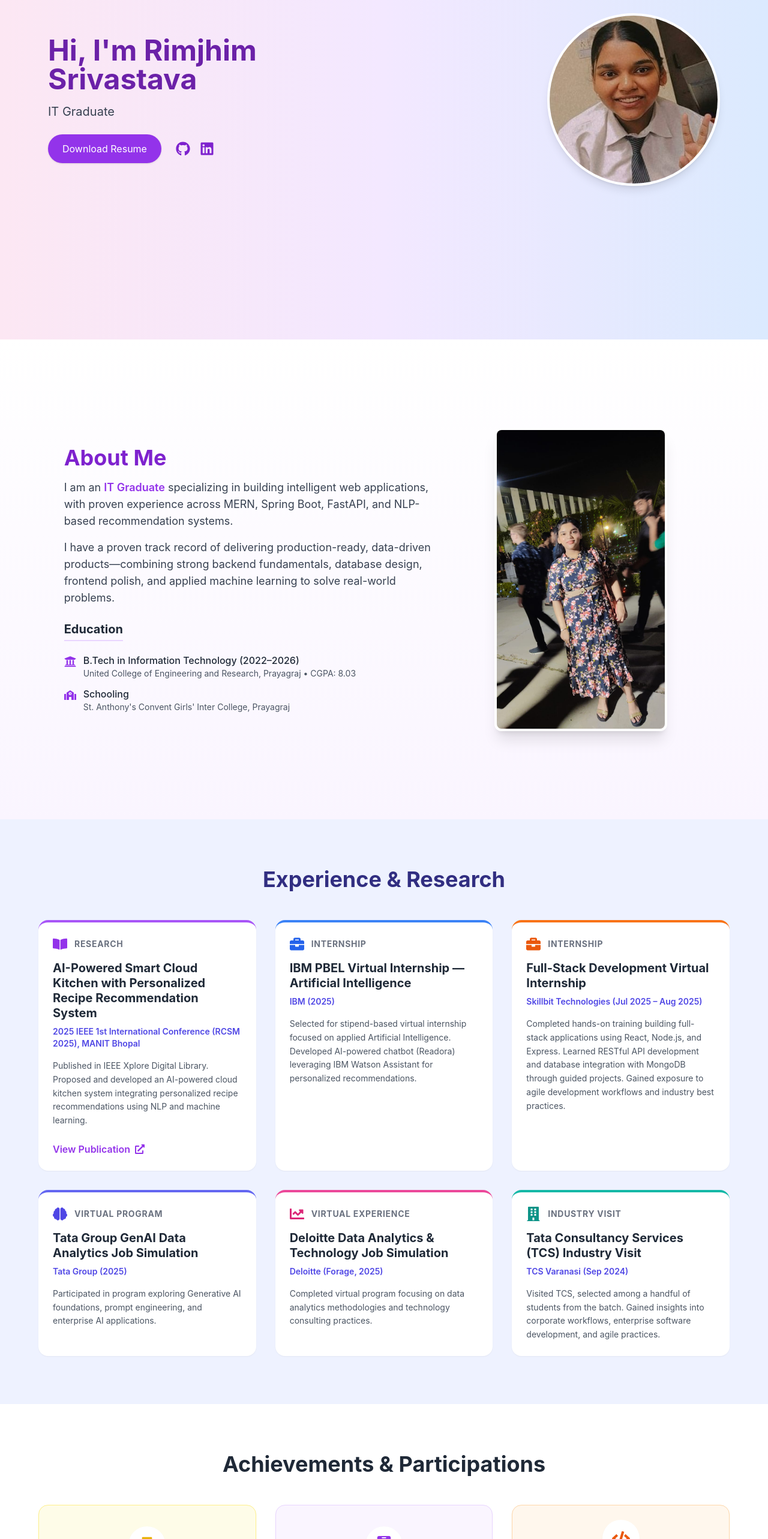
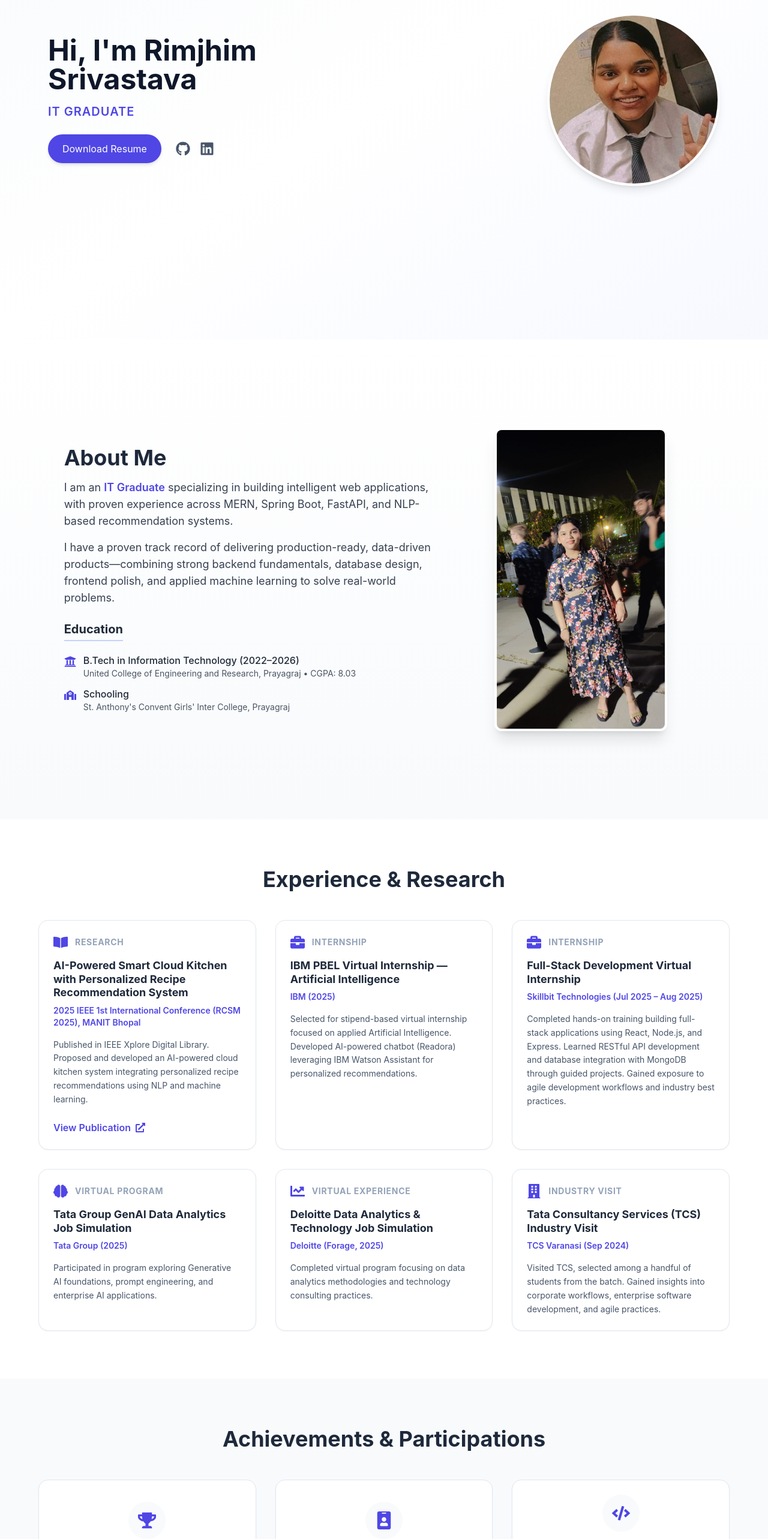
Before and after one commit to Rimjhim117/rimjhim_portfolio, a React (Create React App) app in the folder frontend/: page / in a window 1280 px wide. Shown: the part 234-2800 px from the top of the page at 60% size. Built offline with nearby package versions, Linux system fonts and the light colour scheme.

Commit message:
Refactor portfolio to a professional, cohesive slate/indigo design; remove 3D references and childish rainbow card styling

```diff
--- a/frontend/src/components/About.jsx
+++ b/frontend/src/components/About.jsx
@@ -6,7 +6,7 @@ export default function About() {
   return (
     <section
       id="about"
-      className="min-h-screen px-6 py-20 bg-gradient-to-b from-white to-purple-50 flex flex-col md:flex-row items-center justify-center gap-10"
+      className="min-h-screen px-6 py-20 bg-gradient-to-b from-white to-slate-50 flex flex-col md:flex-row items-center justify-center gap-10"
     >
       {/* Text Content */}
       <motion.div
@@ -16,9 +16,9 @@ export default function About() {
         transition={{ duration: 0.8 }}
         className="md:w-1/2 text-center md:text-left"
       >
-        <h2 className="text-4xl font-bold text-purple-700 mb-4">About Me</h2>
+        <h2 className="text-4xl font-bold text-slate-800 mb-4">About Me</h2>
         <p className="text-gray-700 text-lg leading-7 mb-4">
-          I am an <span className="font-semibold text-purple-600">IT Graduate</span> specializing in building intelligent web applications, with proven experience across MERN, Spring Boot, FastAPI, and NLP-based recommendation systems.
+          I am an <span className="font-semibold text-indigo-600">IT Graduate</span> specializing in building intelligent web applications, with proven experience across MERN, Spring Boot, FastAPI, and NLP-based recommendation systems.
         </p>
         <p className="text-gray-700 text-lg leading-7 mb-6">
           I have a proven track record of delivering production-ready, data-driven products—combining strong backend fundamentals, database design, frontend polish, and applied machine learning to solve real-world problems.
@@ -27,17 +27,17 @@ export default function About() {
         <div className="space-y-6">
           {/* Education Section */}
           <div>
-            <h3 className="text-xl font-bold text-gray-800 mb-3 border-b-2 border-purple-200 inline-block pb-1">Education</h3>
+            <h3 className="text-xl font-bold text-gray-800 mb-3 border-b-2 border-indigo-200 inline-block pb-1">Education</h3>
             <div className="space-y-3 mt-2">
               <div className="flex items-start gap-3">
-                <FaUniversity className="text-purple-600 text-xl mt-1 min-w-[20px]" />
+                <FaUniversity className="text-indigo-600 text-xl mt-1 min-w-[20px]" />
                 <div>
                   <p className="text-base text-gray-800 font-medium">B.Tech in Information Technology (2022–2026)</p>
                   <p className="text-sm text-gray-600">United College of Engineering and Research, Prayagraj • CGPA: 8.03</p>
                 </div>
               </div>
               <div className="flex items-start gap-3">
-                <FaSchool className="text-purple-600 text-xl mt-1 min-w-[20px]" />
+                <FaSchool className="text-indigo-600 text-xl mt-1 min-w-[20px]" />
                 <div>
                   <p className="text-base text-gray-800 font-medium">Schooling</p>
                   <p className="text-sm text-gray-600">St. Anthony's Convent Girls' Inter College, Prayagraj</p>
--- a/frontend/src/components/Achievements.jsx
+++ b/frontend/src/components/Achievements.jsx
@@ -7,61 +7,53 @@ export default function Achievements() {
     {
       title: "1st Position at Technovanza 2026",
       issuer: "CS/AIML Dept (AI-Powered Smart Cloud Kitchen)",
-      icon: <FaTrophy className="text-yellow-500 text-3xl" />,
-      color: "border-yellow-200 bg-yellow-50",
+      icon: <FaTrophy className="text-indigo-600 text-3xl" />,
     },
     {
       title: "IEEE Published Researcher",
       issuer: "IEEE Xplore Digital Library — RCSM 2025, MANIT Bhopal",
-      icon: <FaIdBadge className="text-purple-600 text-3xl" />,
-      color: "border-purple-200 bg-purple-50",
+      icon: <FaIdBadge className="text-indigo-600 text-3xl" />,
     },
     {
       title: "Solved 230+ GFG & 126 LeetCode Problems",
       issuer: "GeeksforGeeks (Institute Rank 58) & LeetCode (17 Hard)",
-      icon: <FaCode className="text-orange-600 text-3xl" />,
-      color: "border-orange-200 bg-orange-50",
+      icon: <FaCode className="text-indigo-600 text-3xl" />,
     },
     {
       title: "Project Lead - AI Cloud Kitchen",
       issuer: "Led a team of 2 across full-stack & ML integration",
-      icon: <FaUsers className="text-blue-600 text-3xl" />,
-      color: "border-blue-200 bg-blue-50",
+      icon: <FaUsers className="text-indigo-600 text-3xl" />,
     },
     {
       title: "UHACK 4.0 — Team DeepThink Labs",
       issuer: "UGI, in association with IEEE, Google Developer Groups & IIC",
       icon: <FaLaptopCode className="text-indigo-600 text-3xl" />,
-      color: "border-indigo-200 bg-indigo-50",
     },
     {
       title: "Smart India Hackathon (SIH) 2025",
       issuer: "Government of India Initiative",
-      icon: <FaLaptopCode className="text-green-600 text-3xl" />,
-      color: "border-green-200 bg-green-50",
+      icon: <FaLaptopCode className="text-indigo-600 text-3xl" />,
     },
     {
       title: "HackDiwas 2.0 Participation",
       issuer: "United Group of Institutions",
-      icon: <FaIdBadge className="text-pink-600 text-3xl" />,
-      color: "border-pink-200 bg-pink-50",
+      icon: <FaIdBadge className="text-indigo-600 text-3xl" />,
     },
     {
       title: "TCS Industry Visit",
       issuer: "Selected among a handful of students — TCS Varanasi, Sep 2024",
-      icon: <FaUsers className="text-teal-600 text-3xl" />,
-      color: "border-teal-200 bg-teal-50",
+      icon: <FaUsers className="text-indigo-600 text-3xl" />,
     },
   ];
 
   return (
-    <section id="achievements" className="min-h-[50vh] px-6 py-20 bg-white flex flex-col items-center justify-center">
+    <section id="achievements" className="min-h-[50vh] px-6 py-20 bg-slate-50 flex flex-col items-center justify-center">
       <motion.h2
         initial={{ opacity: 0 }}
         whileInView={{ opacity: 1 }}
         viewport={{ once: true }}
         transition={{ duration: 0.8 }}
-        className="text-4xl font-bold text-gray-800 mb-12 text-center"
+        className="text-4xl font-bold text-slate-800 mb-12 text-center"
       >
         Achievements & Participations
       </motion.h2>
@@ -74,13 +66,13 @@ export default function Achievements() {
             whileInView={{ opacity: 1 }}
             viewport={{ once: true }}
             transition={{ duration: 0.5, delay: (index % 3) * 0.1 }}
-            className={`p-6 rounded-2xl shadow-sm border ${ach.color} hover:shadow-lg transition-all duration-300 flex flex-col justify-center items-center text-center`}
+            className="p-6 rounded-2xl shadow-sm bg-white border border-slate-200 hover:border-indigo-500 hover:shadow-lg transition-all duration-300 flex flex-col justify-center items-center text-center"
           >
-            <div className="mb-4 bg-white p-4 rounded-full shadow-sm">
+            <div className="mb-4 bg-slate-50 p-4 rounded-full">
               {ach.icon}
             </div>
-            <h3 className="text-lg font-bold text-gray-800 leading-tight mb-2">{ach.title}</h3>
-            <p className="text-sm font-medium text-gray-600">{ach.issuer}</p>
+            <h3 className="text-lg font-bold text-slate-800 leading-tight mb-2">{ach.title}</h3>
+            <p className="text-sm font-medium text-slate-500">{ach.issuer}</p>
           </motion.div>
         ))}
       </div>
--- a/frontend/src/components/Intro.jsx
+++ b/frontend/src/components/Intro.jsx
@@ -4,33 +4,33 @@ import { motion } from "framer-motion";
 
 export default function Intro() {
   return (
-    <section className="min-h-screen flex flex-col md:flex-row items-center justify-center px-6 md:px-20 gap-10 bg-gradient-to-r from-pink-100 via-purple-100 to-blue-100">
+    <section className="min-h-screen flex flex-col md:flex-row items-center justify-center px-6 md:px-20 gap-10 bg-gradient-to-br from-slate-50 via-white to-indigo-50/50">
       <motion.div
         initial={{ opacity: 0 }}
         animate={{ opacity: 1 }}
         transition={{ duration: 0.8 }}
         className="flex-1 text-center md:text-left"
       >
-        <h1 className="text-4xl sm:text-5xl font-bold text-purple-800 mb-4">
+        <h1 className="text-4xl sm:text-5xl font-bold text-slate-900 mb-4">
           Hi, I'm Rimjhim Srivastava
         </h1>
-        <p className="text-lg sm:text-xl text-gray-700 mb-6">
+        <p className="text-lg sm:text-xl text-indigo-600 font-semibold uppercase tracking-wider mb-6">
           IT Graduate
         </p>
         <div className="flex flex-col sm:flex-row sm:items-center gap-4 sm:gap-6">
           <a
             href="/Rimjhim_Resume.pdf"
             download
-            className="bg-purple-600 text-white px-6 py-3 rounded-full hover:bg-purple-700 transition duration-300 shadow"
+            className="bg-indigo-600 text-white px-6 py-3 rounded-full hover:bg-indigo-700 transition duration-300 shadow-md hover:shadow-lg"
           >
             Download Resume
           </a>
-          <div className="flex gap-4 justify-center sm:justify-start text-purple-700 text-2xl">
+          <div className="flex gap-4 justify-center sm:justify-start text-slate-600 text-2xl">
             <a
               href="https://github.com/Rimjhim117"
               target="_blank"
               rel="noreferrer"
-              className="hover:text-purple-900"
+              className="hover:text-indigo-600 transition duration-300"
             >
               <FaGithub />
             </a>
@@ -38,7 +38,7 @@ export default function Intro() {
               href="https://www.linkedin.com/in/rimjhim-srivastava-52769032b"
               target="_blank"
               rel="noreferrer"
-              className="hover:text-purple-900"
+              className="hover:text-indigo-600 transition duration-300"
             >
               <FaLinkedin />
             </a>
--- a/frontend/src/components/Projects.jsx
+++ b/frontend/src/components/Projects.jsx
@@ -20,8 +20,8 @@ export default function Projects() {
     },
     {
       title: "Readora - AI Book Recommendation Chatbot",
-      description: "Architected a premium full-stack book recommendation chatbot using React and Express. Integrated IBM Watson Web Chat with client-side event hooks to dynamically query REST API recommendation endpoints. Implemented a custom quote-safe CSV database parser and premium UI styled with responsive, pure CSS 3D physical book card animations.",
-      tech: ["React.js", "Node.js", "Express.js", "IBM Watson", "CSS 3D", "REST APIs"],
+      description: "Architected a premium full-stack book recommendation chatbot using React and Express. Integrated IBM Watson Web Chat with client-side event hooks to dynamically query REST API recommendation endpoints. Implemented a custom quote-safe CSV database parser and a highly responsive, clean user interface.",
+      tech: ["React.js", "Node.js", "Express.js", "IBM Watson", "CSS3", "REST APIs"],
       github: "https://github.com/Rimjhim117/readora_chatbot",
       demo: "https://readora-chatbot.onrender.com"
     },
@@ -59,8 +59,8 @@ export default function Projects() {
     }
   ];
   return (
-    <section id="projects" className="min-h-screen px-6 py-20 bg-white text-center">
-      <h2 className="text-4xl font-bold text-purple-700 mb-12">Projects</h2>
+    <section id="projects" className="min-h-screen px-6 py-20 bg-slate-50 text-center">
+      <h2 className="text-4xl font-bold text-slate-800 mb-12">Projects</h2>
       <div className="max-w-6xl mx-auto grid grid-cols-1 sm:grid-cols-2 lg:grid-cols-3 gap-10">
 
         {projects.map((project, index) => (
@@ -70,10 +70,10 @@ export default function Projects() {
             viewport={{ once: true }}
             transition={{ duration: 0.5, delay: index * 0.1 }}
             key={project.title}
-            className="bg-purple-50 hover:bg-purple-100 p-6 rounded-xl shadow-md hover:shadow-xl transition border border-purple-200 text-left flex flex-col"
+            className="bg-white hover:bg-slate-50/50 p-6 rounded-xl shadow-md hover:shadow-xl transition border border-slate-200 text-left flex flex-col"
           >
             <div className="flex justify-between items-center mb-3">
-              <h3 className="text-xl font-semibold text-purple-700">
+              <h3 className="text-xl font-semibold text-slate-800">
                 {project.title}
               </h3>
               <div className="flex gap-3">
@@ -82,7 +82,7 @@ export default function Projects() {
                     href={project.demo}
                     target="_blank"
                     rel="noreferrer"
-                    className="text-purple-700 hover:text-purple-900"
+                    className="text-indigo-600 hover:text-indigo-800"
                   >
                     <FaExternalLinkAlt size={20} />
                   </a>
@@ -92,19 +92,19 @@ export default function Projects() {
                     href={project.github}
                     target="_blank"
                     rel="noreferrer"
-                    className="text-purple-700 hover:text-purple-900"
+                    className="text-indigo-600 hover:text-indigo-800"
                   >
                     <FaGithub size={24} />
                   </a>
                 )}
               </div>
             </div>
-            <p className="text-gray-600 mb-3">{project.description}</p>
-            <div className="flex flex-wrap gap-2 mt-4">
+            <p className="text-gray-600 mb-3 text-sm leading-relaxed">{project.description}</p>
+            <div className="flex flex-wrap gap-2 mt-auto pt-4">
               {project.tech.map((techItem) => (
                 <span
                   key={techItem}
-                  className="text-sm bg-purple-100 text-purple-700 px-2 py-1 rounded-full"
+                  className="text-xs bg-slate-100 text-slate-700 px-3 py-1 rounded-full font-medium"
                 >
                   {techItem}
                 </span>
--- a/frontend/src/components/ResearchAndIndustry.jsx
+++ b/frontend/src/components/ResearchAndIndustry.jsx
@@ -8,26 +8,23 @@ export default function ExperienceAndResearch() {
       type: "Research",
       title: "AI-Powered Smart Cloud Kitchen with Personalized Recipe Recommendation System",
       issuer: "2025 IEEE 1st International Conference (RCSM 2025), MANIT Bhopal",
-      icon: <FaBookOpen className="text-purple-600 text-2xl" />,
+      icon: <FaBookOpen className="text-indigo-600 text-2xl" />,
       desc: "Published in IEEE Xplore Digital Library. Proposed and developed an AI-powered cloud kitchen system integrating personalized recipe recommendations using NLP and machine learning.",
       link: "https://ieeexplore.ieee.org/document/11506842",
-      borderColor: "border-purple-500",
     },
     {
       type: "Internship",
       title: "IBM PBEL Virtual Internship — Artificial Intelligence",
       issuer: "IBM (2025)",
-      icon: <FaBriefcase className="text-blue-600 text-2xl" />,
+      icon: <FaBriefcase className="text-indigo-600 text-2xl" />,
       desc: "Selected for stipend-based virtual internship focused on applied Artificial Intelligence. Developed AI-powered chatbot (Readora) leveraging IBM Watson Assistant for personalized recommendations.",
-      borderColor: "border-blue-500",
     },
     {
       type: "Internship",
       title: "Full-Stack Development Virtual Internship",
       issuer: "Skillbit Technologies (Jul 2025 – Aug 2025)",
-      icon: <FaBriefcase className="text-orange-600 text-2xl" />,
+      icon: <FaBriefcase className="text-indigo-600 text-2xl" />,
       desc: "Completed hands-on training building full-stack applications using React, Node.js, and Express. Learned RESTful API development and database integration with MongoDB through guided projects. Gained exposure to agile development workflows and industry best practices.",
-      borderColor: "border-orange-500",
     },
     {
       type: "Virtual Program",
@@ -35,34 +32,31 @@ export default function ExperienceAndResearch() {
       issuer: "Tata Group (2025)",
       icon: <FaBrain className="text-indigo-600 text-2xl" />,
       desc: "Participated in program exploring Generative AI foundations, prompt engineering, and enterprise AI applications.",
-      borderColor: "border-indigo-500",
     },
     {
       type: "Virtual Experience",
       title: "Deloitte Data Analytics & Technology Job Simulation",
       issuer: "Deloitte (Forage, 2025)",
-      icon: <FaChartLine className="text-pink-600 text-2xl" />,
+      icon: <FaChartLine className="text-indigo-600 text-2xl" />,
       desc: "Completed virtual program focusing on data analytics methodologies and technology consulting practices.",
-      borderColor: "border-pink-500",
     },
     {
       type: "Industry Visit",
       title: "Tata Consultancy Services (TCS) Industry Visit",
       issuer: "TCS Varanasi (Sep 2024)",
-      icon: <FaBuilding className="text-teal-600 text-2xl" />,
+      icon: <FaBuilding className="text-indigo-600 text-2xl" />,
       desc: "Visited TCS, selected among a handful of students from the batch. Gained insights into corporate workflows, enterprise software development, and agile practices.",
-      borderColor: "border-teal-500",
     },
   ];
 
   return (
-    <section id="experience" className="min-h-screen px-6 py-20 bg-indigo-50 flex flex-col items-center justify-center">
+    <section id="experience" className="min-h-screen px-6 py-20 bg-white flex flex-col items-center justify-center">
       <motion.h2
         initial={{ opacity: 0 }}
         whileInView={{ opacity: 1 }}
         viewport={{ once: true }}
         transition={{ duration: 0.8 }}
-        className="text-4xl font-bold text-indigo-900 mb-12 text-center"
+        className="text-4xl font-bold text-slate-800 mb-12 text-center"
       >
         Experience & Research
       </motion.h2>
@@ -75,19 +69,19 @@ export default function ExperienceAndResearch() {
             whileInView={{ opacity: 1 }}
             viewport={{ once: true }}
             transition={{ duration: 0.5, delay: index * 0.1 }}
-            className={`bg-white p-6 rounded-2xl shadow-sm border-t-4 ${exp.borderColor} hover:shadow-lg transition-all duration-300 flex flex-col h-full`}
+            className="bg-white p-6 rounded-2xl shadow-sm border border-slate-200 hover:border-indigo-500 hover:shadow-lg transition-all duration-300 flex flex-col h-full"
           >
             <div className="flex items-center gap-3 mb-4">
               {exp.icon}
-              <h3 className="text-sm font-bold tracking-wider text-gray-500 uppercase">{exp.type}</h3>
+              <h3 className="text-sm font-bold tracking-wider text-slate-400 uppercase">{exp.type}</h3>
             </div>
-            <h4 className="text-xl font-bold text-gray-800 leading-tight mb-2">
+            <h4 className="text-lg font-bold text-slate-800 leading-tight mb-2">
               {exp.title}
             </h4>
             <p className="text-sm font-semibold text-indigo-600 mb-4">
               {exp.issuer}
             </p>
-            <p className="text-gray-600 text-sm leading-relaxed flex-grow">
+            <p className="text-slate-600 text-sm leading-relaxed flex-grow">
               {exp.desc}
             </p>
             {exp.link && (
@@ -95,7 +89,7 @@ export default function ExperienceAndResearch() {
                 href={exp.link}
                 target="_blank"
                 rel="noreferrer"
-                className="inline-flex items-center gap-2 mt-6 text-purple-600 font-semibold hover:text-purple-800 transition"
+                className="inline-flex items-center gap-2 mt-6 text-indigo-600 font-semibold hover:text-indigo-800 transition"
               >
                 View Publication <FaExternalLinkAlt />
               </a>
```
Also changed, not shown: frontend/src/components/Contact.jsx (+9 -9 lines), frontend/src/components/Skills.jsx (+31 -36 lines).
